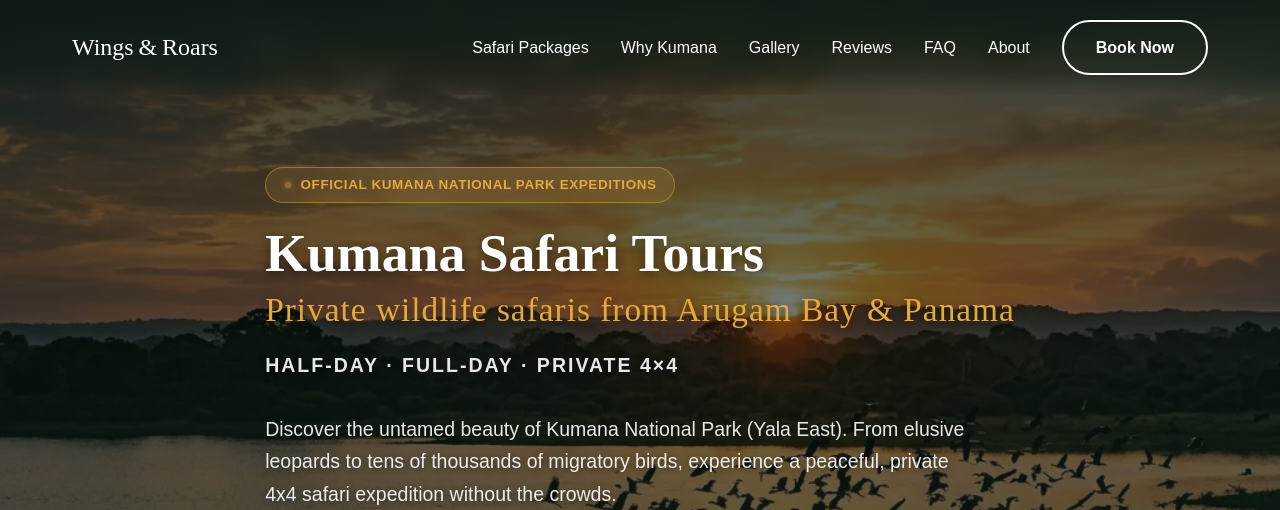
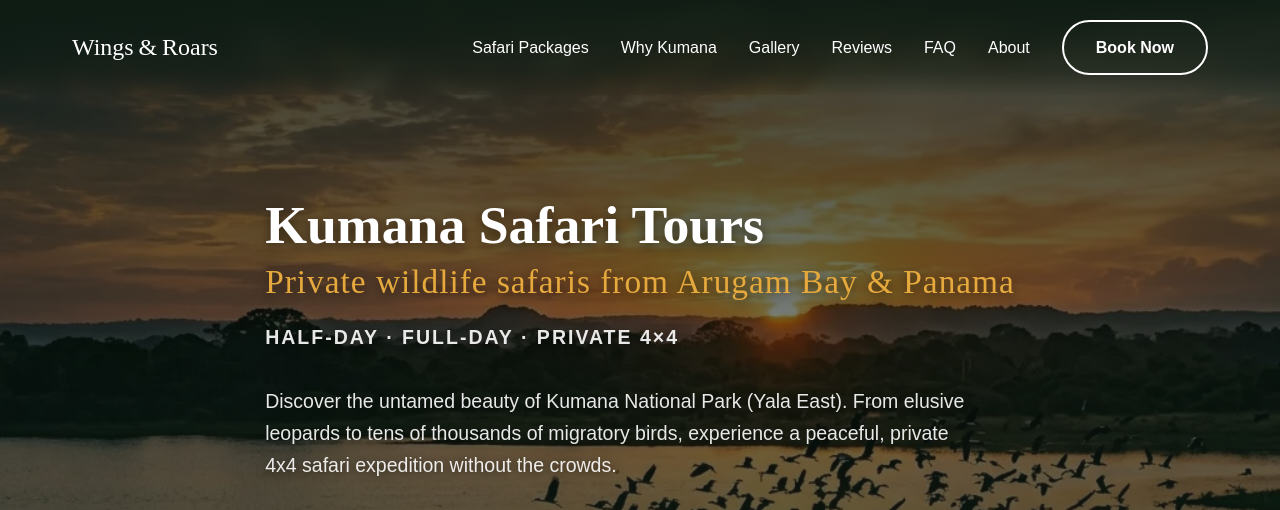
Before and after one commit to zeexz/kumana-safari-web, a plain HTML site: page index.html in a window 1280 px wide. Shown: the top 510 px of the page. Drawn offline with Linux system fonts and the light colour scheme; a web font is replaced by a local one.

Commit message:
Remove 'Official Kumana National Park Expeditions' hero badge

```diff
--- a/index.html
+++ b/index.html
@@ -268,10 +268,6 @@
         <section class="hero" id="home">
             <div class="hero-overlay"></div>
             <div class="container hero-content">
-                <div class="hero-badge fade-in-up">
-                    <span class="badge-dot"></span>
-                    <span>Official Kumana National Park Expeditions</span>
-                </div>
                 <h1 class="fade-in-up delay-1">Kumana Safari Tours <span class="hero-subtitle">Private wildlife safaris from Arugam Bay &amp; Panama</span></h1>
                 <p class="hero-tagline fade-in-up delay-1">Half-day · Full-day · Private 4×4</p>
                 <p class="fade-in-up delay-2">Discover the untamed beauty of Kumana National Park (Yala East). From elusive leopards to tens of thousands of migratory birds, experience a peaceful, private 4x4 safari expedition without the crowds.</p>
```
